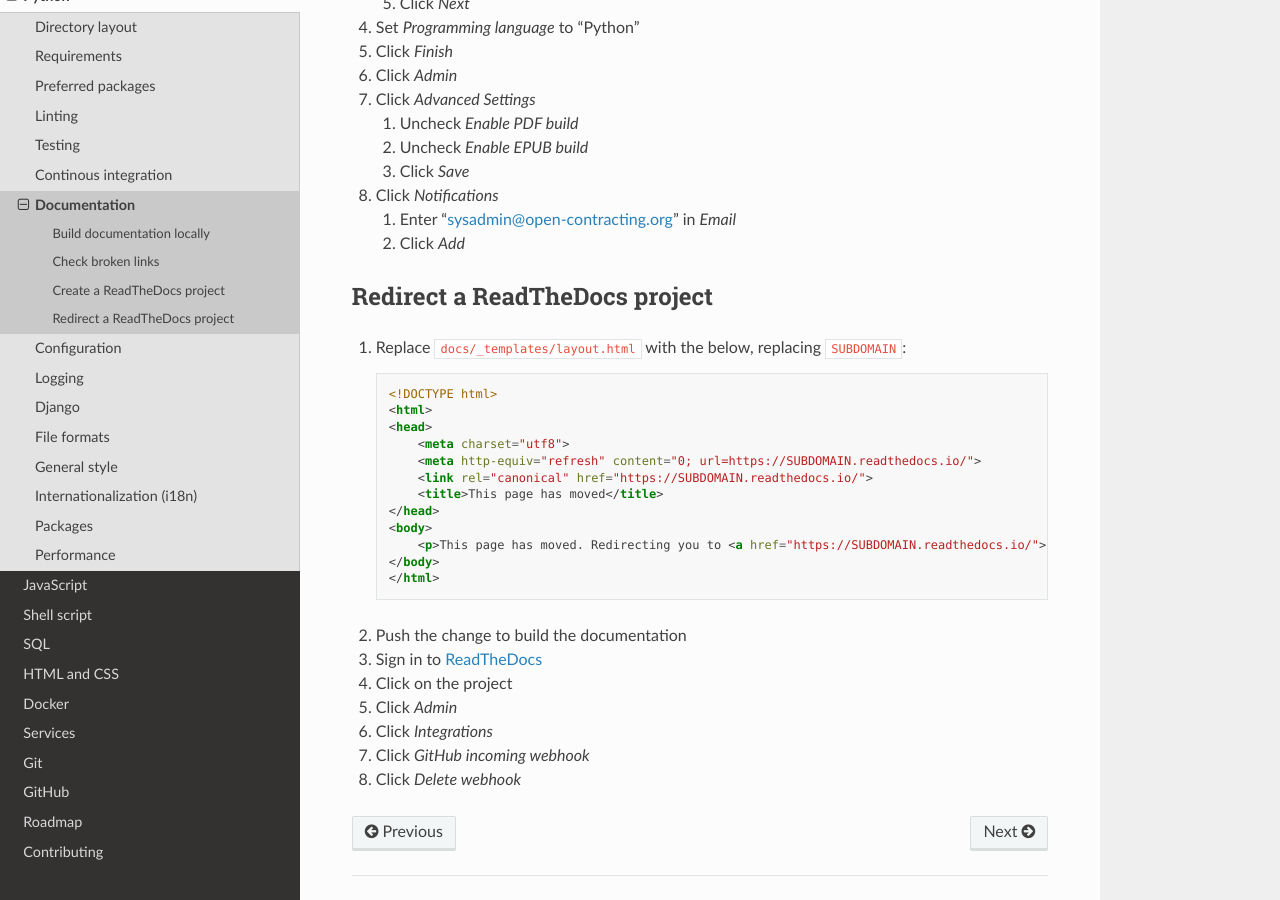
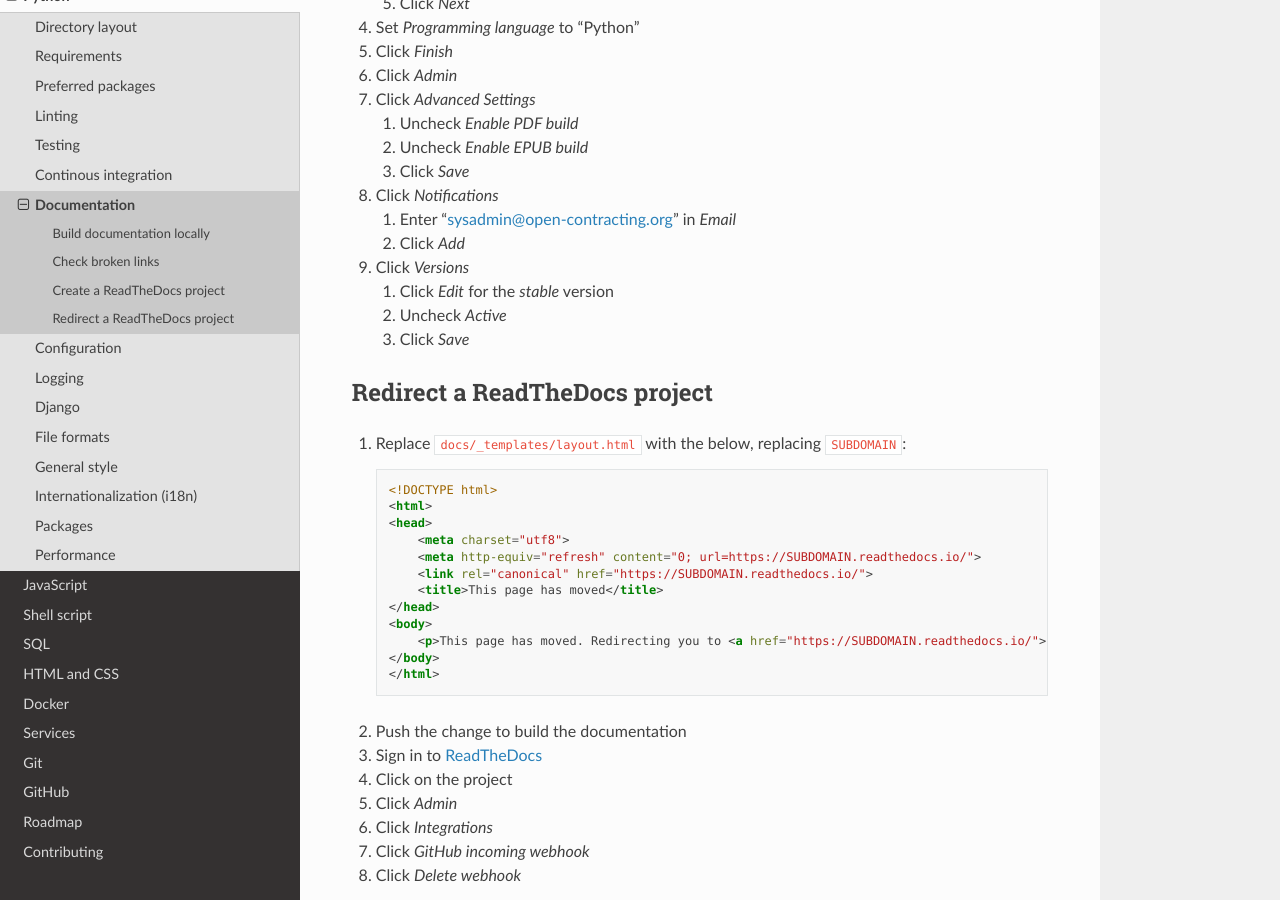
Before and after one commit to open-contracting/software-development-handbook, a Sphinx documentation site: the page built from docs/python/documentation.rst, in a window 1280 px wide and 900 px high, scrolled down 1938 px. Built offline with Sphinx 7.4.7 and the Read the Docs theme 2.0.0, drawn with Linux system fonts in a browser that asks for light colours.

Commit message:
python/documentation: Add step about stable version

```diff
--- a/docs/python/documentation.rst
+++ b/docs/python/documentation.rst
@@ -94,6 +94,12 @@ Create a ReadTheDocs project
    #. Enter "sysadmin@open-contracting.org" in *Email*
    #. Click *Add*
 
+#. Click *Versions*
+
+   #. Click *Edit* for the *stable* version
+   #. Uncheck *Active*
+   #. Click *Save*
+
 Redirect a ReadTheDocs project
 ------------------------------
 
--- a/docs/services/postgresql.rst
+++ b/docs/services/postgresql.rst
@@ -33,7 +33,7 @@ Database administrators need to identify the sources of queries, in order to not
 -  Kingfisher Summarize uses the `psycopg2 <https://www.psycopg.org/docs/>`__ package, and adds ``/* kingfisher-summarize {identifier} */`` as a comment to expensive queries
 -  Kingfisher Colab uses the `ipython-sql <https://pypi.org/project/ipython-sql/>`__ package, and adds the Google Colaboratory notebook URL as a comment to all queries
 
-.. sql-statements:
+.. _sql-statements:
 
 Construct SQL statements
 ------------------------
```
